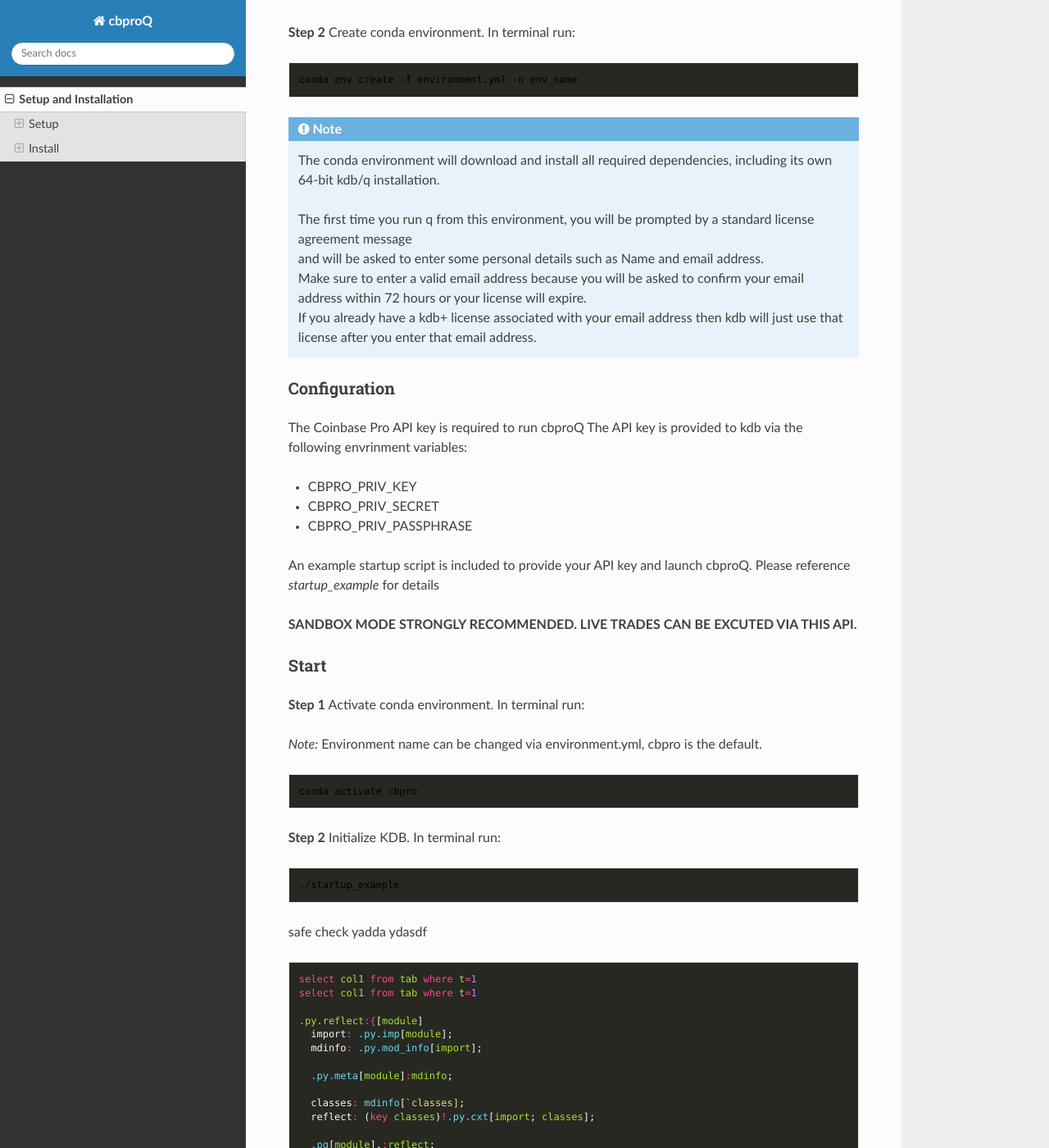
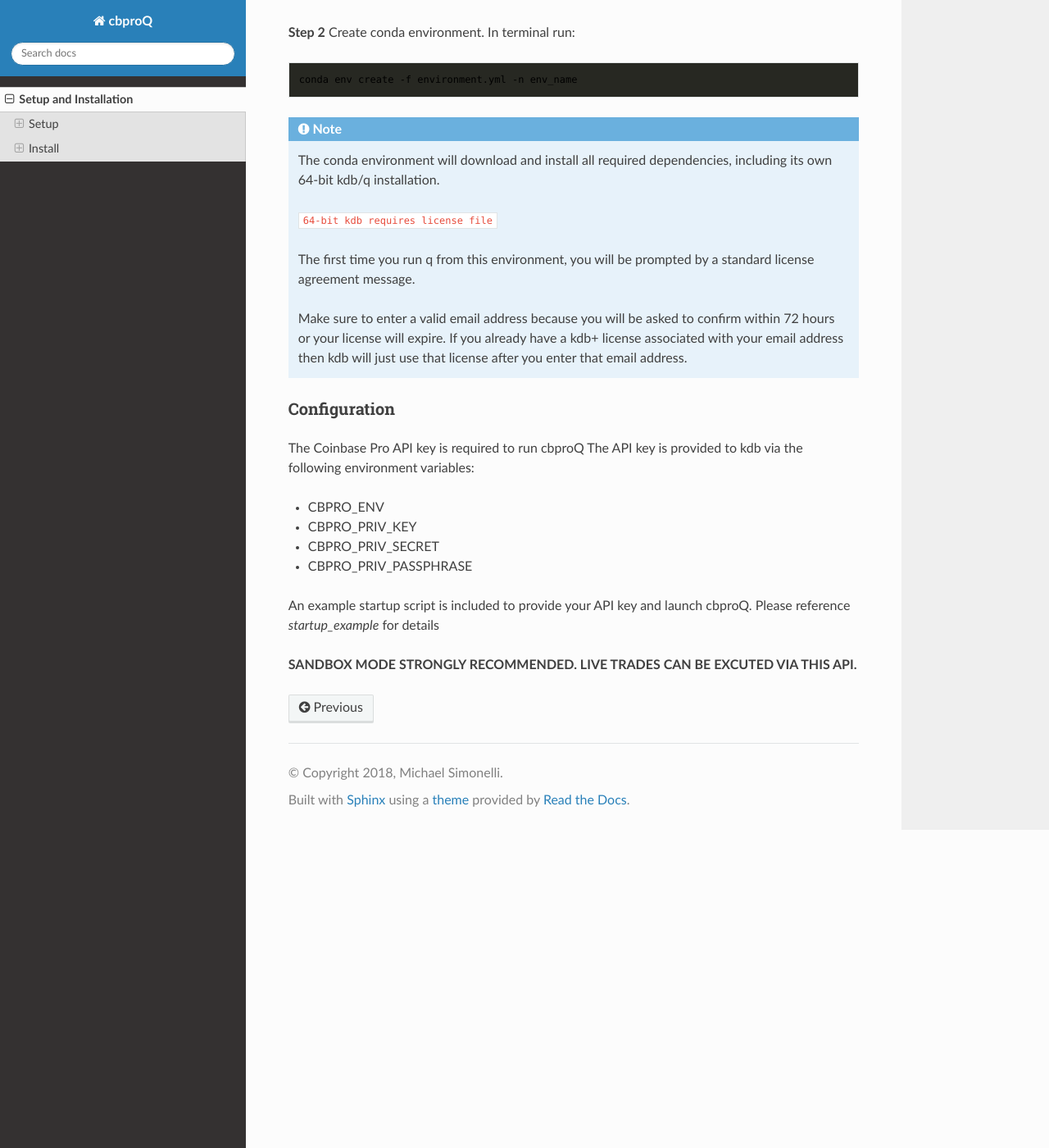
Before and after one commit to michaelsimonelli/qbtc, a Sphinx documentation site: the page built from docs/install.rst, in a window 1280 px wide and 1400 px high, scrolled down 951 px. Shown: the whole window at 82% size. Built offline with Sphinx 7.4.7 and the Read the Docs theme 2.0.0, drawn with Linux system fonts in a browser that asks for light colours; some of the changed text lies outside the part shown.

Commit message:
readme update

```diff
--- a/docs/install.rst
+++ b/docs/install.rst
@@ -42,19 +42,24 @@
 
     conda env create -f environment.yml -n env_name
 
+
 .. note::
     The conda environment will download and install all required dependencies, including its own 64-bit kdb/q installation.
 
-    | The first time you run q from this environment, you will be prompted by a standard license agreement message
-    | and will be asked to enter some personal details such as Name and email address.
-    | Make sure to enter a valid email address because you will be asked to confirm your email address within 72 hours or your license will expire.
-    | If you already have a kdb+ license associated with your email address then kdb will just use that license after you enter that email address.
+    ``64-bit kdb requires license file``
+
+    The first time you run q from this environment, you will be prompted by a standard license agreement message.
+
+    Make sure to enter a valid email address because you will be asked to confirm within 72 hours or your license will expire.
+    If you already have a kdb+ license associated with your email address then kdb will just use that license after you enter that email address.
+
 
 Configuration
 -------------
 The Coinbase Pro API key is required to run cbproQ
-The API key is provided to kdb via the following envrinment variables:
+The API key is provided to kdb via the following environment variables:
 
+- CBPRO_ENV
 - CBPRO_PRIV_KEY
 - CBPRO_PRIV_SECRET
 - CBPRO_PRIV_PASSPHRASE
@@ -62,69 +67,4 @@
 An example startup script is included to provide your API key and launch cbproQ.
 Please reference *startup_example* for details
 
-
 **SANDBOX MODE STRONGLY RECOMMENDED. LIVE TRADES CAN BE EXCUTED VIA THIS API.**
-
-Start
------
-
-**Step 1** Activate conda environment. In terminal run:
-
-*Note:* Environment name can be changed via environment.yml, cbpro is the default.
-
-.. code:: bash
-
-    conda activate cbpro
-
-**Step 2** Initialize KDB.  In terminal run:
-
-.. code:: bash
-
-    ./startup_example
-
-
-
-safe check yadda ydasdf
-
-
-.. code-block:: q
-
-  select col1 from tab where t=1
-  select col1 from tab where t=1
-
-  .py.reflect:{[module]
-    import: .py.imp[module];
-    mdinfo: .py.mod_info[import];
-
-    .py.meta[module]:mdinfo;
-
-    classes: mdinfo[`classes];
-    reflect: (key classes)!.py.cxt[import; classes];
-
-    .pq[module],:reflect;
-
-    1b};
-
-  rootFunctionOneLine:{[arg1] :`symbol; };
-
-  rootFunctionMultiLine:{[arg1]
-    :`symbol;
-   };
-
-  .namespace.function.oneLine:{[arg1] :`symbol; };
-
-  .namespace.function.multiLine:{[arg1]
-    :symbol;
-   };
-
-  .py.import:{[module]
-  if[module in key .py.imp;
-    -1"Module already imported"; :(::)];
-
-  imported: @[{.py.imp[x]:.p.import x;1b}; module; .py.importError[module]];
-
-  if[imported;
-    ns:` sv (`.pq; module);
-    ns set (!/) enlist each (`;::);
-    -1"Imported python module '",string[module],"'"];
-  };
```
